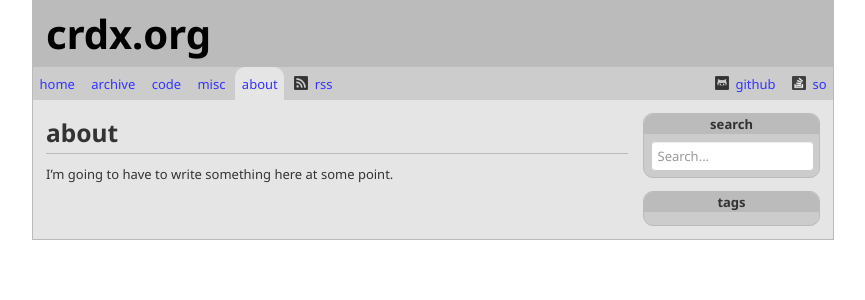
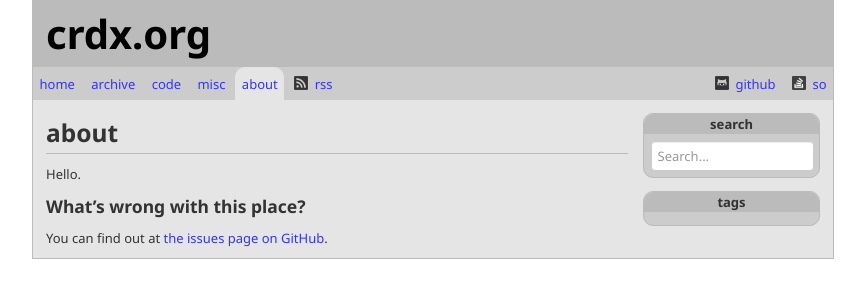
Before and after one commit to npmcdn-to-unpkg-bot/crdx.org, a Jekyll site: the page built from about.md, in a window 1280 px wide. Shown: the top 300 px of the page, without its empty margins (207-1072 px from the left). Built offline with Jekyll 4.4.1, drawn with Linux system fonts in a browser that asks for light colours.

Commit message:
put something in about.md (well, it's a start) (#1)

```diff
--- a/about.md
+++ b/about.md
@@ -10,4 +10,8 @@ title: about
 ## {{ page.title }}
 {: .page-title }
 
-I'm going to have to write something here at some point.
+Hello.
+
+### What's wrong with this place?
+
+You can find out at [the issues page on GitHub](http://github.com/crdx/crdx.org/issues?state=open).
```
